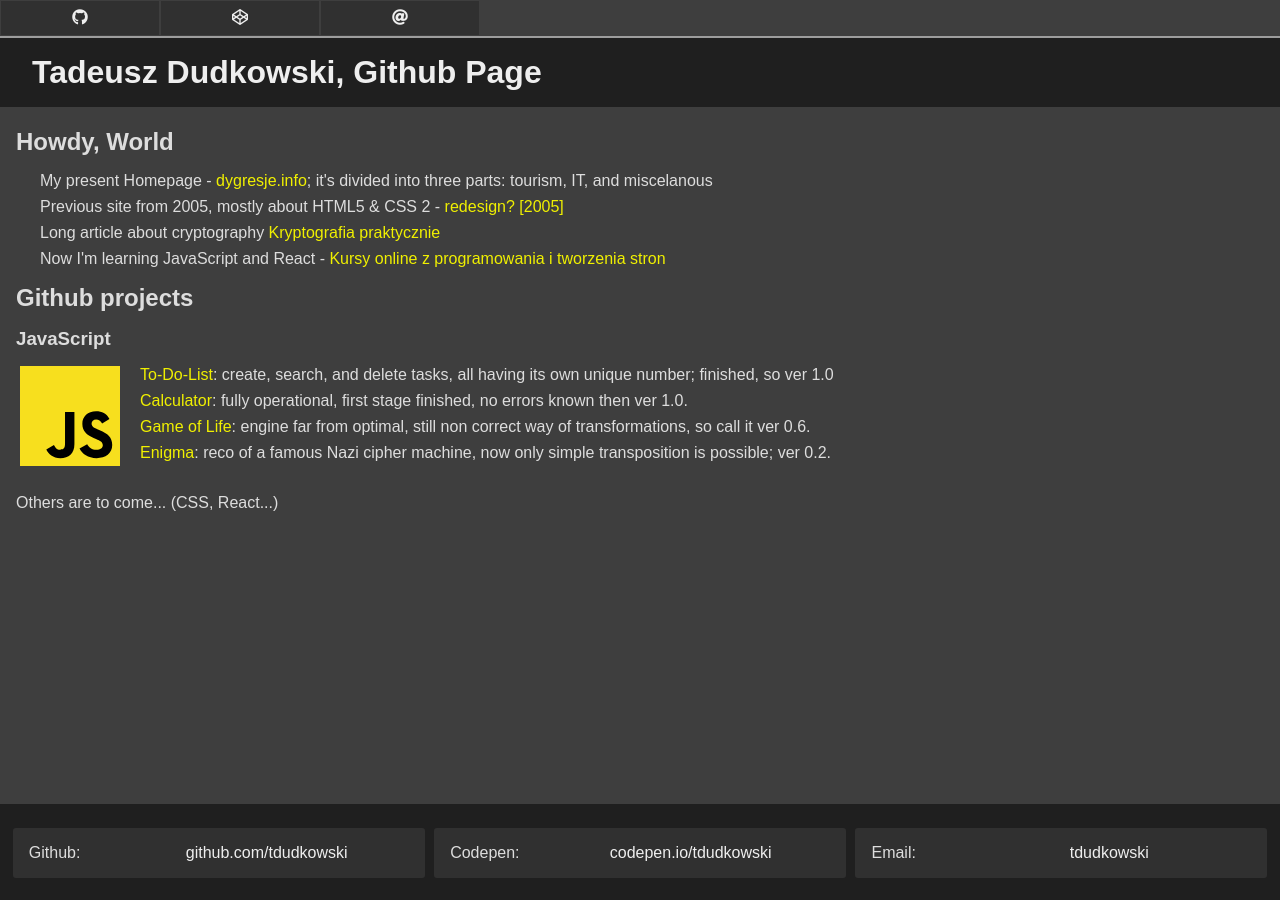
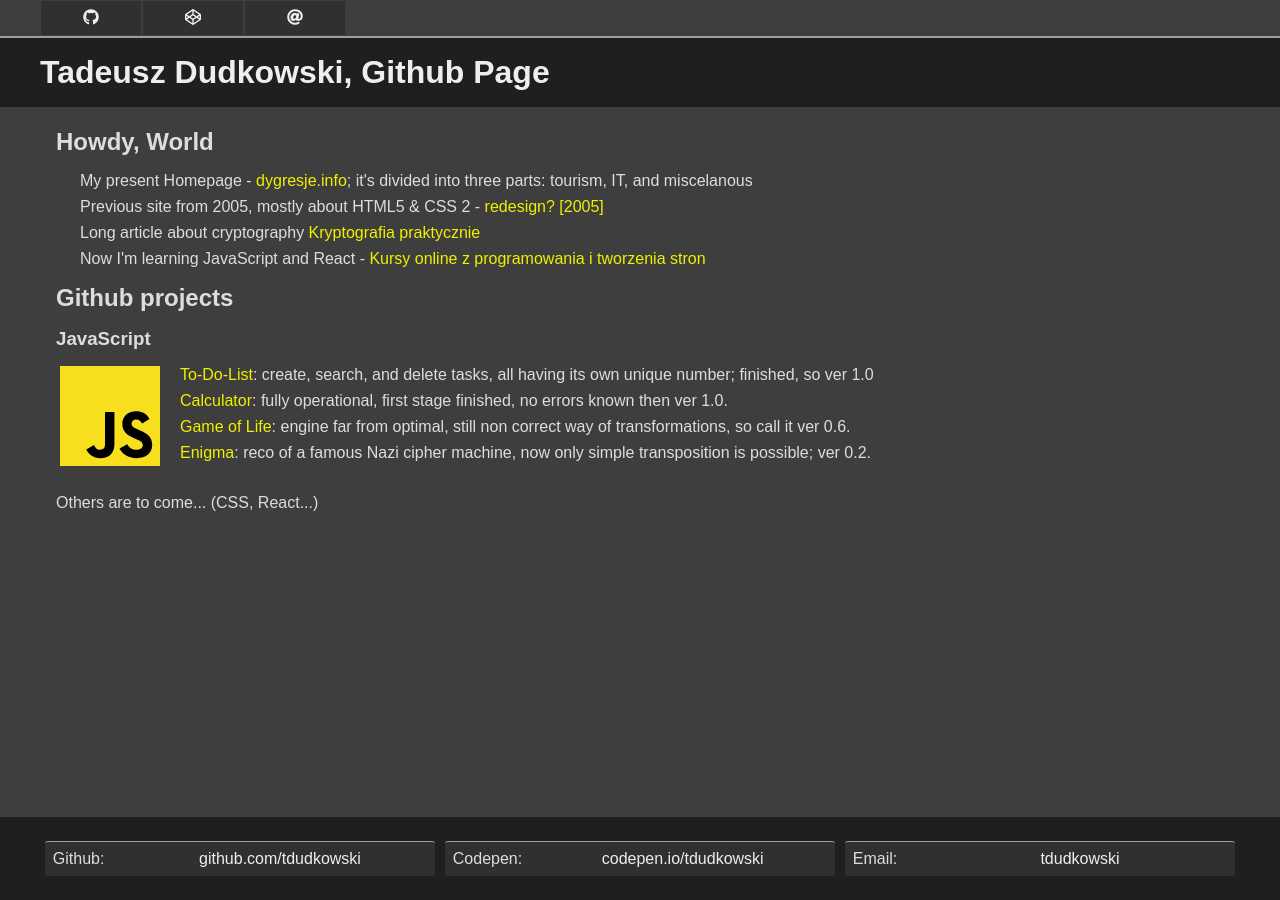
Before and after one commit to tdudkowski/tdudkowski.github.io, a Jekyll site: the page built from index.html, in a window 1280 px wide. Built offline with Jekyll 4.4.1, drawn with Linux system fonts in a browser that asks for light colours; nearby versions of some CDN libraries.

Commit message:
rev, facebook meta

```diff
--- a/_layouts/default.html
+++ b/_layouts/default.html
@@ -6,6 +6,9 @@
 	<meta charset="UTF-8" />
 	<meta name="viewport" content="width=device-width, initial-scale=1.0" />
 	<meta http-equiv="X-UA-Compatible" content="ie=edge" />
+	<meta property="og:description" content="Tadeusz Dudkowski, Github - projekty JavaScript, webdeveloping">
+	<meta property="og:image" content="https://tdudkowski.github.io/img/javascript-logo.svg">
+	<meta property="og:url" content="https://tdudkowski.github.io/">
 	<!-- link to main stylesheet -->
 	<link rel="stylesheet" href="https://use.fontawesome.com/releases/v5.6.3/css/all.css" integrity="sha384-UHRtZLI+pbxtHCWp1t77Bi1L4ZtiqrqD80Kn4Z8NTSRyMA2Fd33n5dQ8lWUE00s/"
 	 crossorigin="anonymous">
--- a/css/main.css
+++ b/css/main.css
@@ -4,6 +4,7 @@
  --a-bg-hover-color: #606060;
  --nav-a-color: #eee;
  --nav-a-hover-color: #ff0;
+ --border-color: #9d9d9d;
 }
 
 
@@ -34,6 +35,7 @@
  flex: 1;
  background-color: var(--a-bg-color);
  margin: 1px;
+ max-width: 100px;
 }
 
 nav ul li a {
@@ -51,10 +53,19 @@
 
 h1 {
  margin-top: 0;
- border-top: 2px solid #9d9d9d;
+ border-top: 2px solid var(--border-color);
  padding: 1rem 2rem;
  background-color: var(--accent-bg-color);
  color: #eee;
+}
+
+main,
+footer ul,
+nav ul,
+h1 div {
+ max-width: 1200px;
+ margin-left: auto;
+ margin-right: auto;
 }
 
 h2,
@@ -110,14 +121,14 @@
 
 footer ul li span {
  flex-basis: 4rem;
- padding: 1rem;
+ padding: .5rem;
 }
 
 footer ul li a {
  flex: 1;
  color: var(--nav-a-color);
  text-align: center;
- padding: 1rem;
+ padding: .5rem;
 }
 
 footer ul li a:hover {
@@ -149,5 +160,6 @@
 
  footer ul li {
   margin: 0 .3rem;
+  border-top: 1px solid var(--border-color);
  }
 }
--- a/index.html
+++ b/index.html
@@ -2,7 +2,10 @@
 layout: default
 title: Tadeusz Dudkowski, Github Page
 ---
-<h1>Tadeusz Dudkowski, Github Page</h1>
+<h1>
+	<div>Tadeusz Dudkowski, Github Page</div>
+</h1>
+<main>
 	<h2>Howdy, World</h2>
 
 	<ul>
@@ -32,3 +35,4 @@
 	</ul>
 
 	<p>Others are to come... (CSS, React...)</p>
+</main>
```
Lines whose indentation alone changed are shown as unchanged.
